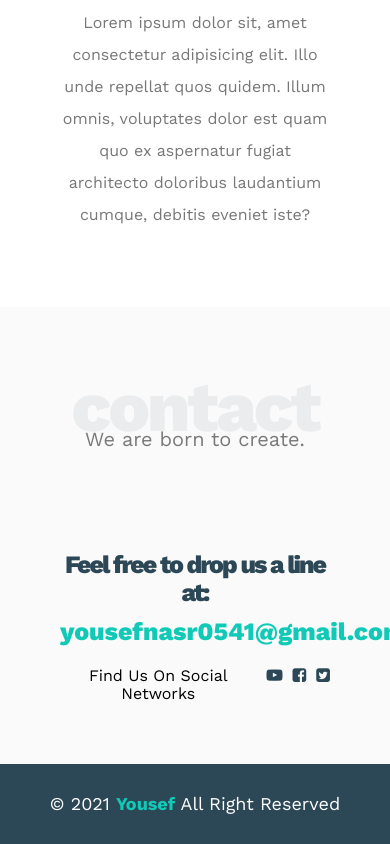
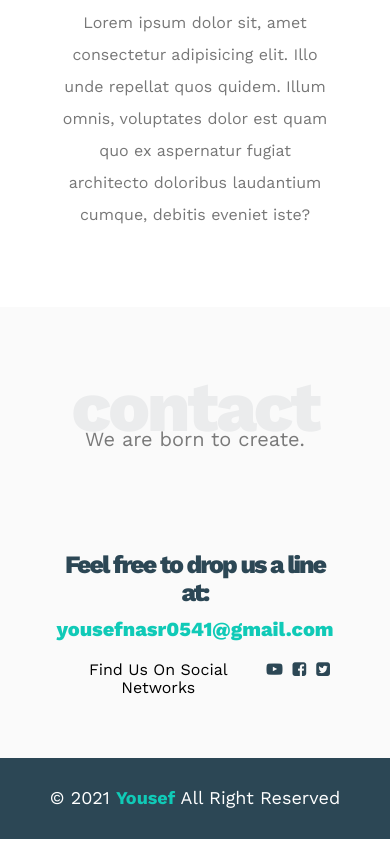
Before and after one commit to yousef-RXy/vanilla-htmal-css-template-1, a plain HTML site: page index.html in a window 390 px wide. Shown: the part 5407-6251 px from the top of the page. Drawn offline with nearby package versions, Linux system fonts and the light colour scheme; files whose address does not match are found by name.

Commit message:
Update main.css

```diff
--- a/css/main.css
+++ b/css/main.css
@@ -351,6 +351,7 @@ body {
     flex-direction: column;
     padding-top: 80px;
     text-align: center;
+    align-items: center;
 }
 .contact .contact-content h3{
     color: #2c4755;
@@ -370,6 +371,13 @@ body {
 @media (max-width: 767px) {
     .contact .contact-content h3, .contact .contact-content a{
         font-size: 25px;
+    }
+}
+@media (max-width: 540px) {
+    .contact .contact-content a{
+        margin-left: 10px;
+        margin-right: 10px;
+        font-size: 20px;
     }
 }
 .contact .contact-content .social{
```
